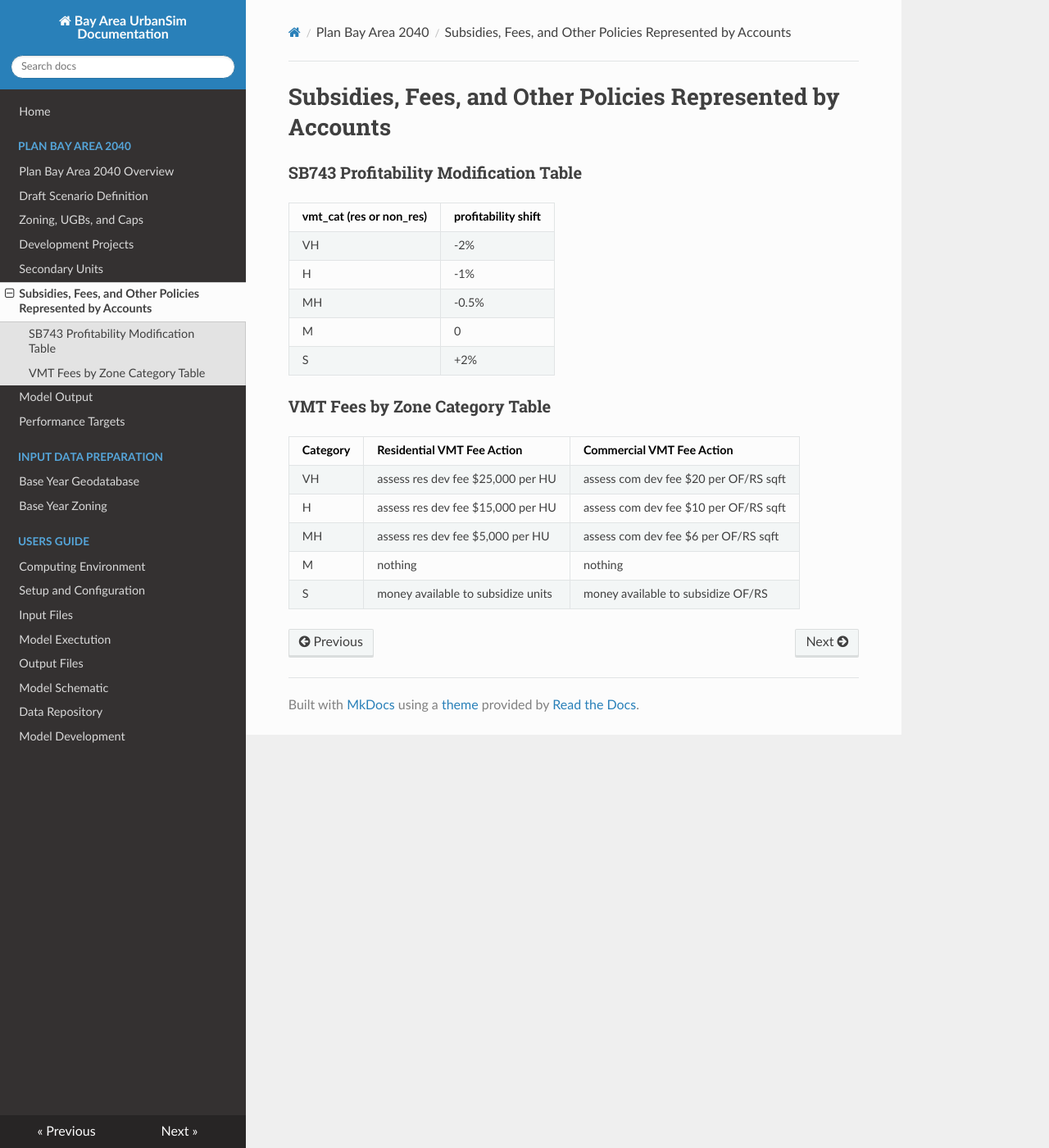
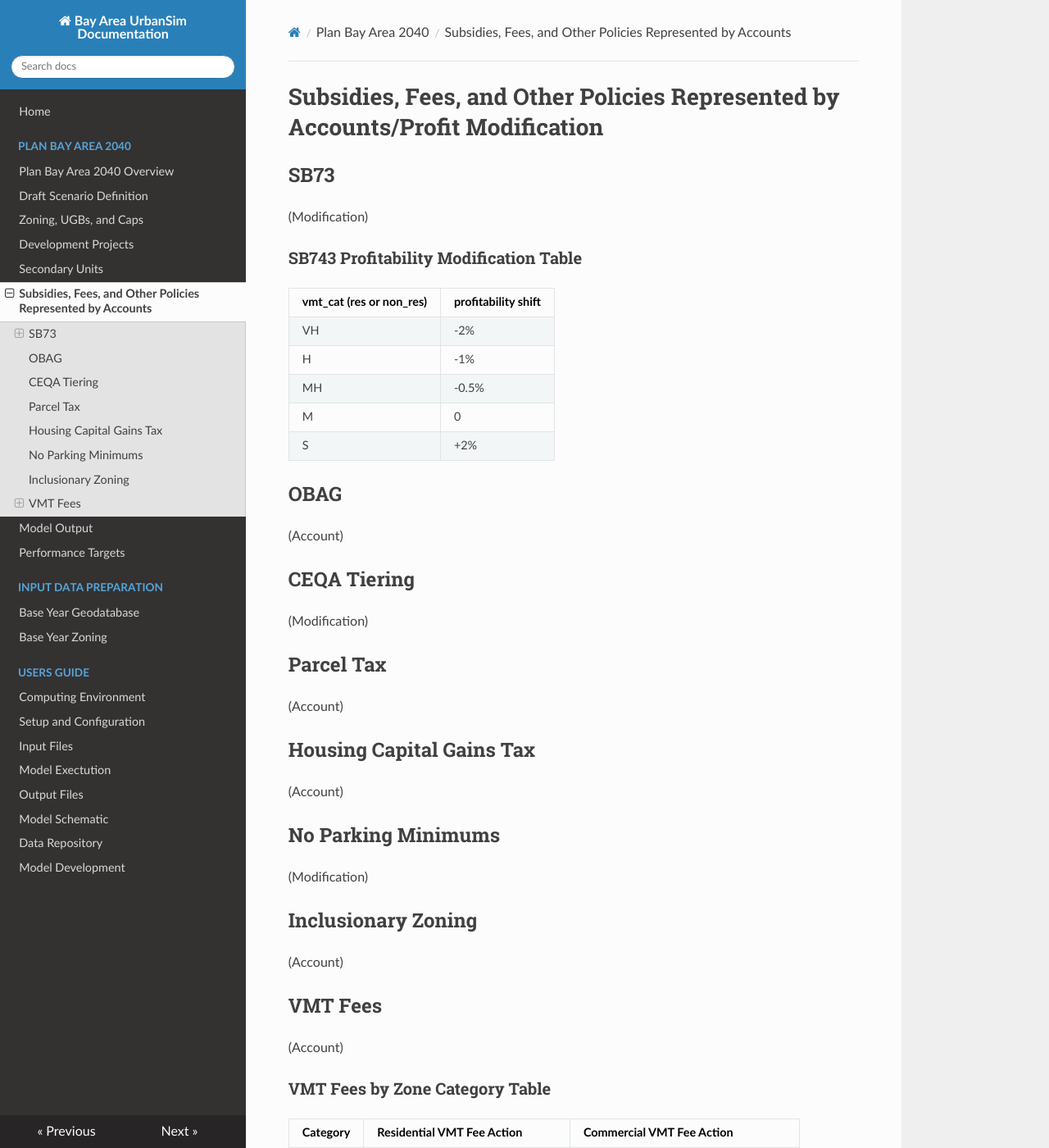
Before and after one commit to BayAreaMetro/baus_docs2, an MkDocs documentation site: the page built from docs/pba40/accounts_pba40.md, in a window 1280 px wide and 1400 px high. Shown: the whole window at 82% size. Built offline with MkDocs 1.6.1, drawn with Linux system fonts in a browser that asks for light colours; nearby versions of some CDN libraries; old or Windows-style settings are respelled for this version of MkDocs.

Commit message:
Update accounts_pba40.md

```diff
--- a/docs/pba40/accounts_pba40.md
+++ b/docs/pba40/accounts_pba40.md
@@ -1,5 +1,7 @@
-# Subsidies, Fees, and Other Policies Represented by Accounts
+# Subsidies, Fees, and Other Policies Represented by Accounts/Profit Modification
 
+## SB73
+(Modification)
 
 ### SB743 Profitability Modification Table
 | vmt_cat (res or non_res) | profitability shift |
@@ -11,6 +13,33 @@
 | S                        | +2%                 |
 
 
+## OBAG
+(Account)
+
+
+## CEQA Tiering
+(Modification)
+
+
+## Parcel Tax
+(Account)
+
+
+## Housing Capital Gains Tax
+(Account)
+
+
+## No Parking Minimums
+(Modification)
+
+
+## Inclusionary Zoning
+(Account)
+
+
+## VMT Fees
+(Account)
+
 ### VMT Fees by Zone Category Table
 
 | Category| Residential VMT Fee Action          |Commercial VMT Fee Action             |
```
